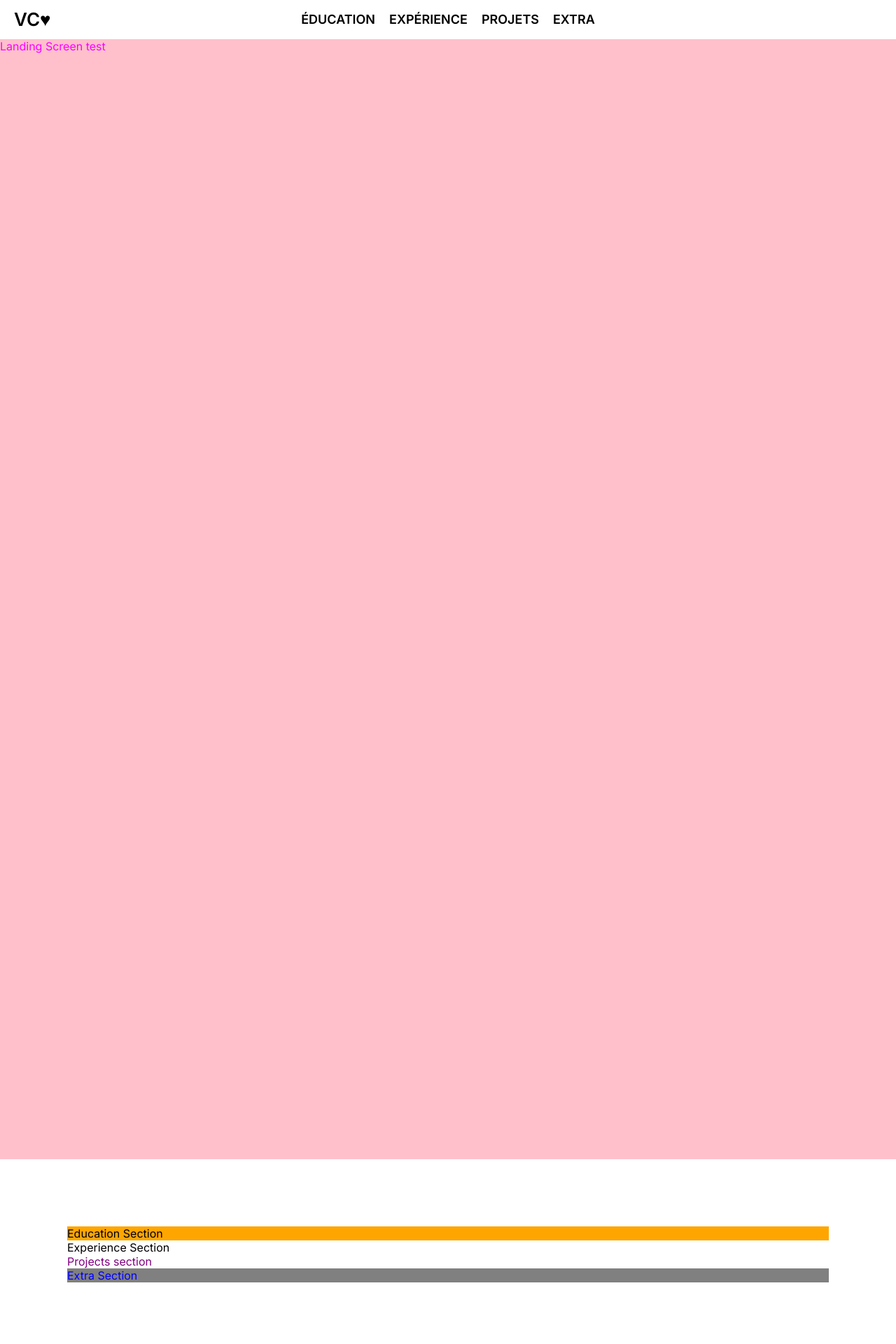
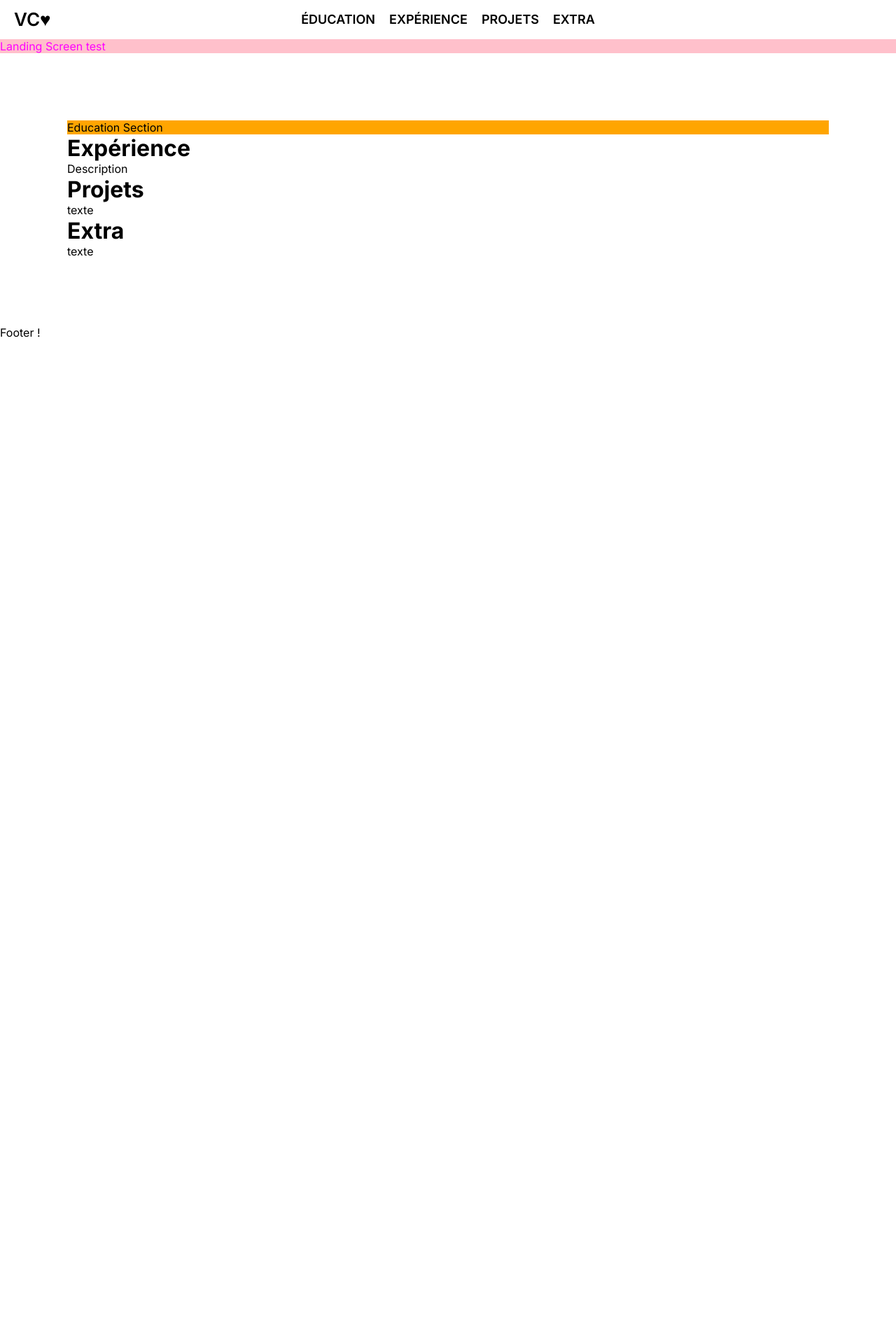
Before and after one commit to VanessaCHW/vc-portfolio, a Next.js app in the folder vanportfolio/: page / in a window 1280 px wide. Shown: the top 1920 px of the page at 70% size. After the commit the page ends 800 px from the top, so only its background shows below. Built offline with nearby package versions, Linux system fonts and the light colour scheme.

Commit message:
Add titles to sections and clean css

```diff
--- a/vanportfolio/src/app/Sections/Experience.js
+++ b/vanportfolio/src/app/Sections/Experience.js
@@ -5,15 +5,14 @@ import styled from "styled-components";
 const Experience = () => {
   return (
     <Container id="section-experience">
-      <div>Experience Section</div>
+      <h1>Expérience</h1>
+      <p>Description</p>
     </Container>
   );
 };
 
 const Container = styled.div`
   width: 100%;
-  color: black;
-  background-color: white;
 `;
 
 export default Experience;
--- a/vanportfolio/src/app/Sections/Extra.js
+++ b/vanportfolio/src/app/Sections/Extra.js
@@ -5,15 +5,14 @@ import styled from "styled-components";
 const Extra = () => {
   return (
     <Container id="section-extra">
-      <div>Extra Section</div>
+      <h1>Extra</h1>
+      <p>texte</p>
     </Container>
   );
 };
 
 const Container = styled.div`
   width: 100%;
-  color: blue;
-  background-color: grey;
 `;
 
 export default Extra;
--- a/vanportfolio/src/app/Sections/Landing.js
+++ b/vanportfolio/src/app/Sections/Landing.js
@@ -13,7 +13,6 @@ const Landing = () => {
 const Container = styled.div`
   color: magenta;
   background-color: pink;
-  min-height: 200vh;
 `;
 
 export default Landing;
--- a/vanportfolio/src/app/Sections/Projects.js
+++ b/vanportfolio/src/app/Sections/Projects.js
@@ -5,14 +5,14 @@ import styled from "styled-components";
 const Projects = () => {
   return (
     <Container id="section-projets">
-      <div>Projects section</div>
+      <h1>Projets</h1>
+      <p>texte</p>
     </Container>
   );
 };
 
 const Container = styled.div`
   width: 100%;
-  color: purple;
 `;
 
 export default Projects;
```
